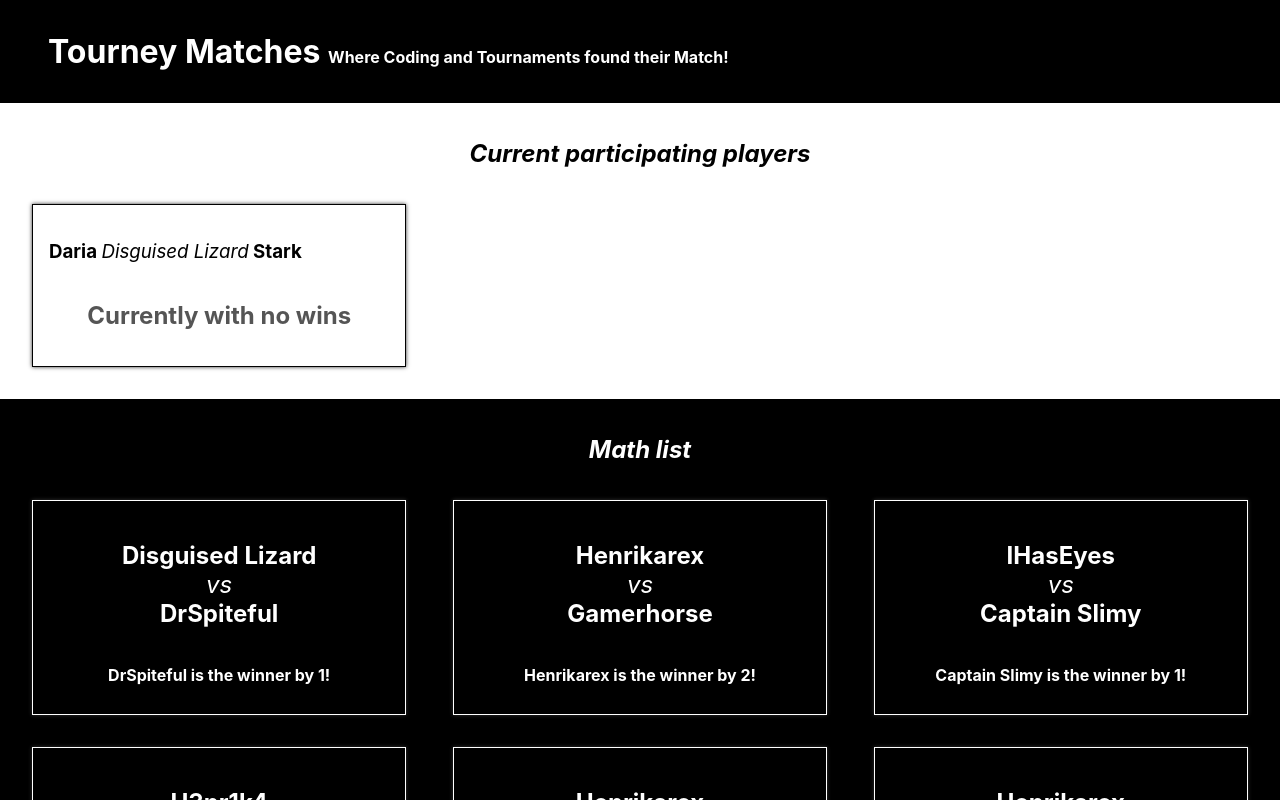
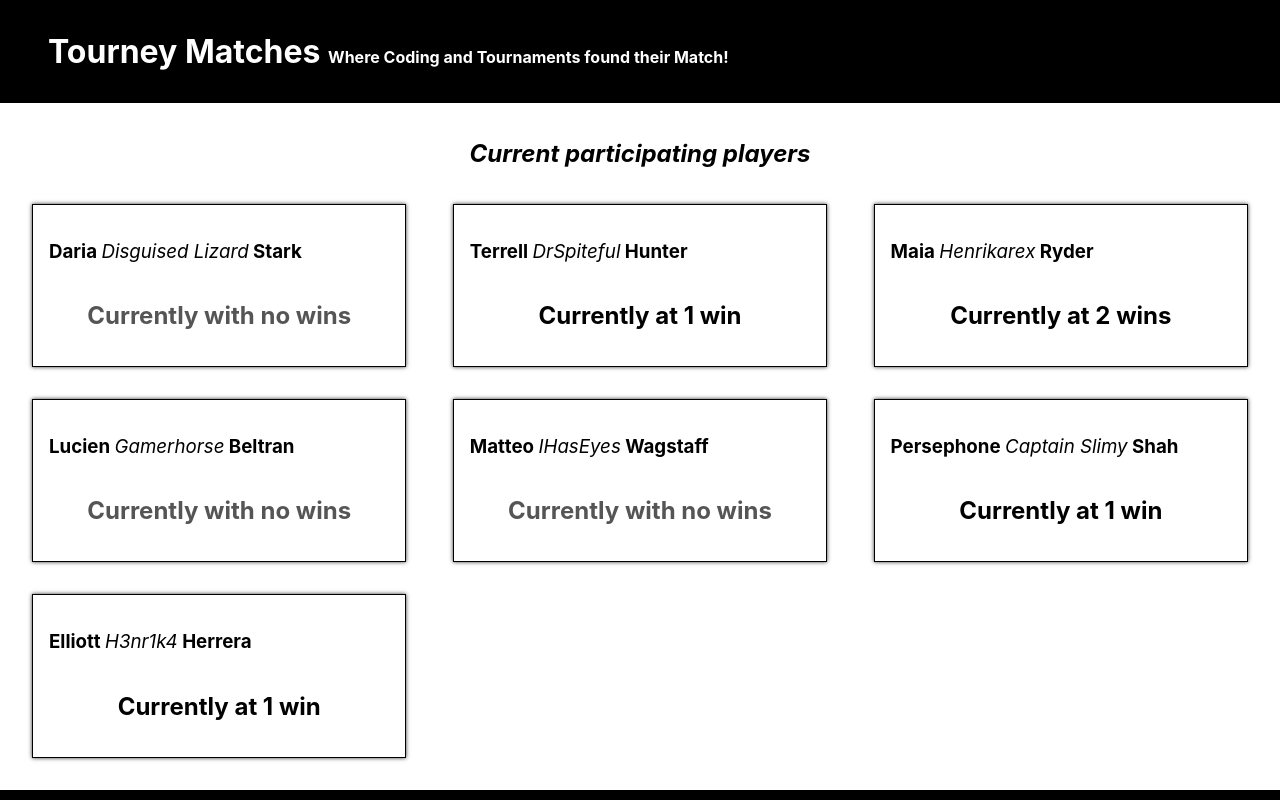
Before and after one commit to sthan3990/tourney-matches, a React (Create React App) app: page / in a window 1280 px wide. Shown: the top 800 px of the page. Built offline with nearby package versions, Linux system fonts and the light colour scheme.

Commit message:
Show All Players

```diff
--- a/src/components/PlayerList.js
+++ b/src/components/PlayerList.js
@@ -4,17 +4,25 @@
 
 function PlayerList(props) {
 
-  const onePlayer = props.playerData[0];
+  const players = props.playerData.map(player => {
+
+  return (
+
+    <Player
+    key={player.gamerTag}
+    gamerTag={player.gamerTag}
+    firstName={player.firstName}
+    lastName={player.lastName}
+    wins={player.wins}
+  />
+
+  )
+  });
 
   return (
     <section className="PlayerList">
       <h1>Current participating players</h1>
-      <Player
-        gamerTag={onePlayer.gamerTag}
-        firstName={onePlayer.firstName}
-        lastName={onePlayer.lastName}
-        wins={onePlayer.wins}
-      />
+      { players }
     </section>
   );
 }
```
